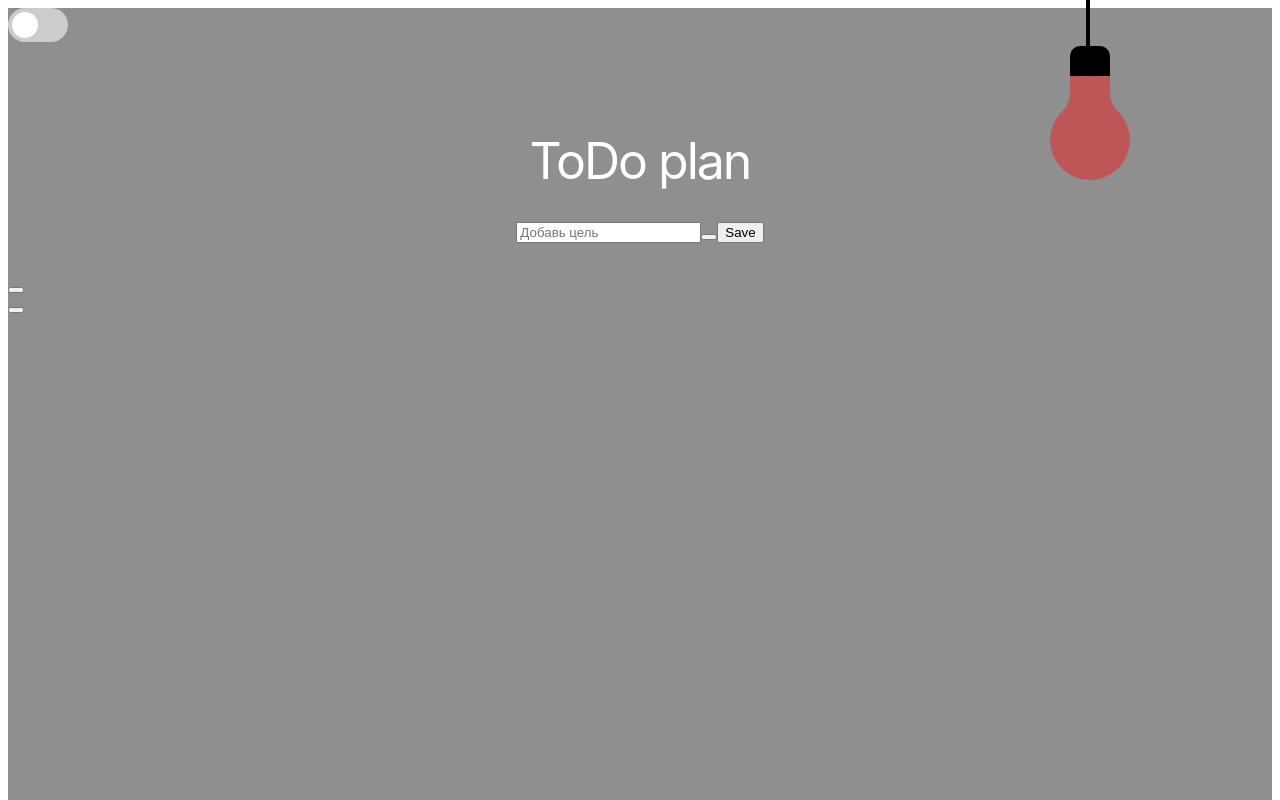
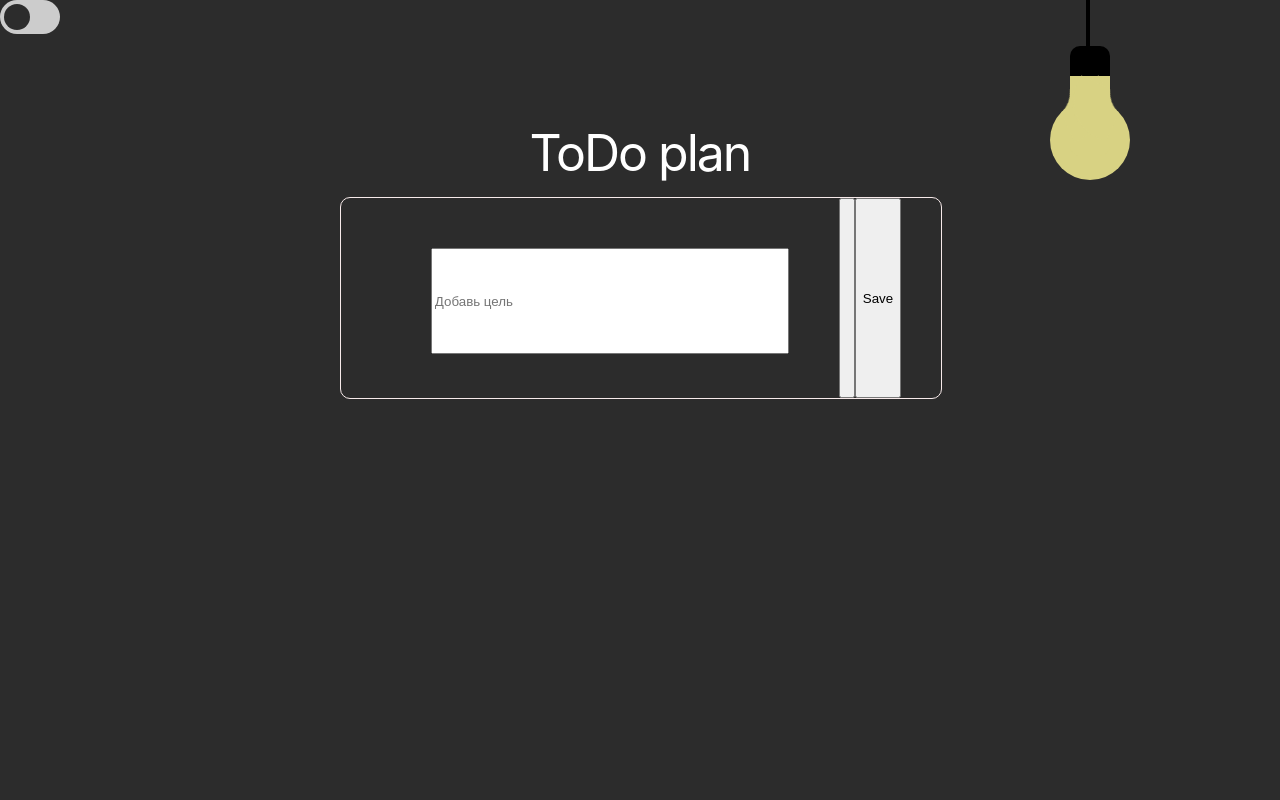
Before and after one commit to SashaAnshukov/try-toDo, a React (Create React App) app: page / in a window 1280 px wide. Shown: the top 800 px of the page. Built offline with nearby package versions, Linux system fonts and the light colour scheme.

Commit message:
sowed down the light

```diff
--- a/src/components/App/App.css
+++ b/src/components/App/App.css
@@ -1,5 +1,5 @@
 .App {
-    background-color: rgba(87, 87, 87, 0.667);
+    background-color: rgb(44, 44, 44);
     color: #fff;
     font-family: 'Inter', Arial, Helvetica, sans-serif;
     box-sizing: border-box;
@@ -14,3 +14,9 @@
     -webkit-font-smoothing: antialiased;
     -moz-osx-font-smoothing: grayscale;
 }
+
+body {
+    /*background: radial-gradient(at 86% 20%,#555, #111);
+    background-attachment: fixed;*/
+    margin: 0;
+}
--- a/src/components/CaseItem/CaseItem.js
+++ b/src/components/CaseItem/CaseItem.js
@@ -45,29 +45,6 @@ function CaseItem({onCardLike, onCardDelete, card}) {
                     </button>
                 </form>
             </div>
-
-            <div className="rectangle-item-template">
-                <article className="rectangle">
-                    <button
-                        onClick={handleDeleteClick}
-                        className = "cardDeleteButtonClassName"
-                        type ="button" aria-label="trash"
-                        /*className="rectangle__trash opacity-buttons"*/>
-                    </button>
-                    <div className="rectangle__info">
-                        <div className="rectangle__likes">
-                            <button
-                                onClick={handleLikeClick}
-                                className = "cardLikeButtonClassName"
-                                type ="button" aria-label="like"
-                                /*className="rectangle__mesto-like opacity-like"*/>
-                            </button>
-                        </div>
-                    </div>
-                </article>
-            </div>
-
-
         </>
     );
 }
--- /dev/null
+++ b/src/components/CaseItem/__form/CaseItem__form.css
@@ -0,0 +1,10 @@
+.CaseItem__form{
+    display: flex;
+    justify-content: center;
+    margin: 15px auto 0 auto;
+    width: 600px;
+    height: 200px;
+    background-color: rgb(44, 44, 44);
+    border: 1px solid rgb(247, 234, 234);
+    border-radius: 10px;
+}
--- /dev/null
+++ b/src/components/CaseItem/__input/CaseItem__input.css
@@ -0,0 +1,5 @@
+.CaseItem__input{
+    width: 350px;
+    height: 100px;
+    margin: 50px;
+}
--- a/src/components/Lamp/Lamp.js
+++ b/src/components/Lamp/Lamp.js
@@ -7,7 +7,9 @@ function Lamp() {
     const [Light, setLight] = useState(false)
 
     function handleLikeClick() {
+        const AppClassName = document.querySelector('.App');
         const soundClick = AUDIO;
+        AppClassName.classList.toggle('on')
         soundClick.play()
     }
 
--- a/src/components/Lamp/__bulb/Lamp__bulb.css
+++ b/src/components/Lamp/__bulb/Lamp__bulb.css
@@ -4,8 +4,9 @@
     right: 150px;
     width: 80px;
     height: 80px;
-    background: rgb(189, 87, 87);
+    background: rgb(216, 210, 131);
     border-radius: 50%;
+    z-index: 2;
 }
 
 .Lamp__bulb::before {
@@ -15,9 +16,34 @@
     right: 170px;
     width: 40px;
     height: 80px;
-    background: rgb(189, 87, 87);
+    background: rgb(216, 210, 131);
     border-top: 30px solid #000;
     border-radius: 10px;
+}
+
+.App.on .Lamp__bulb::after {
+    content: '';
+    position: fixed;
+    top:100px;
+    right: 150px;
+    width: 80px;
+    height: 80px;
+    background: #fff;
+    border-radius: 50%;
+    filter: blur(40px);
+    box-shadow: 0 0 50px #fff,
+    0 0 100px #fff,
+    0 0 150px #fff,
+    0 0 200px #fff,
+    0 0 250px #fff,
+    0 0 300px #fff,
+    0 0 350px #fff,
+    0 0 400px #fff,
+    0 0 450px #fff,
+    0 0 500px #fff,
+    0 0 550px #fff,
+    0 0 600px #fff,
+    0 0 650px #fff;
 }
 
 .Lamp__bulb span:nth-child(1) {
@@ -30,7 +56,7 @@
     background: transparent;
     transform: rotate(335deg);
     border-bottom-right-radius: 40px;
-    box-shadow: 20px 20px 0 10px rgb(189, 87, 87);
+    box-shadow: 20px 20px 0 10px rgb(216, 210, 131);;
 }
 
 .Lamp__bulb span:nth-child(2) {
@@ -43,5 +69,5 @@
     background: transparent;
     transform: rotate(115deg);
     border-bottom-right-radius: 40px;
-    box-shadow: 20px 20px 0 10px rgb(189, 87, 87);
+    box-shadow: 20px 20px 0 10px rgb(216, 210, 131);;
 }
--- a/src/components/Lamp/__switch/Lamp__switch.css
+++ b/src/components/Lamp/__switch/Lamp__switch.css
@@ -33,17 +33,17 @@
     width: 26px;
     left: 4px;
     bottom: 4px;
-    background-color: white;
+    background-color: rgb(44, 44, 44);
     -webkit-transition: .4s;
     transition: .4s;
 }
 
 input:checked + .slider {
-    background-color: #2196F3;
+    background-color: salmon;
 }
 
 input:focus + .slider {
-    box-shadow: 0 0 1px #2196F3;
+    box-shadow: 0 0 1px salmon;
 }
 
 input:checked + .slider:before {
--- a/src/components/Lamp/__wire/Lamp__wire.css
+++ b/src/components/Lamp/__wire/Lamp__wire.css
@@ -5,5 +5,5 @@
     width: 4px;
     height: 60px;
     background: #000;
-
+    z-index: 1;
 }
--- a/src/index.css
+++ b/src/index.css
@@ -1,6 +1,8 @@
 @import url('./components/App/App.css');
 
 @import url('./components/CaseItem/__logo/CaseItem_logo.css');
+@import url('./components/CaseItem/__form/CaseItem__form.css');
+@import url('./components/CaseItem/__input/CaseItem__input.css');
 
 @import url('./components/Lamp/__wire/Lamp__wire.css');
 @import url('./components/Lamp/__bulb/Lamp__bulb.css');
```
